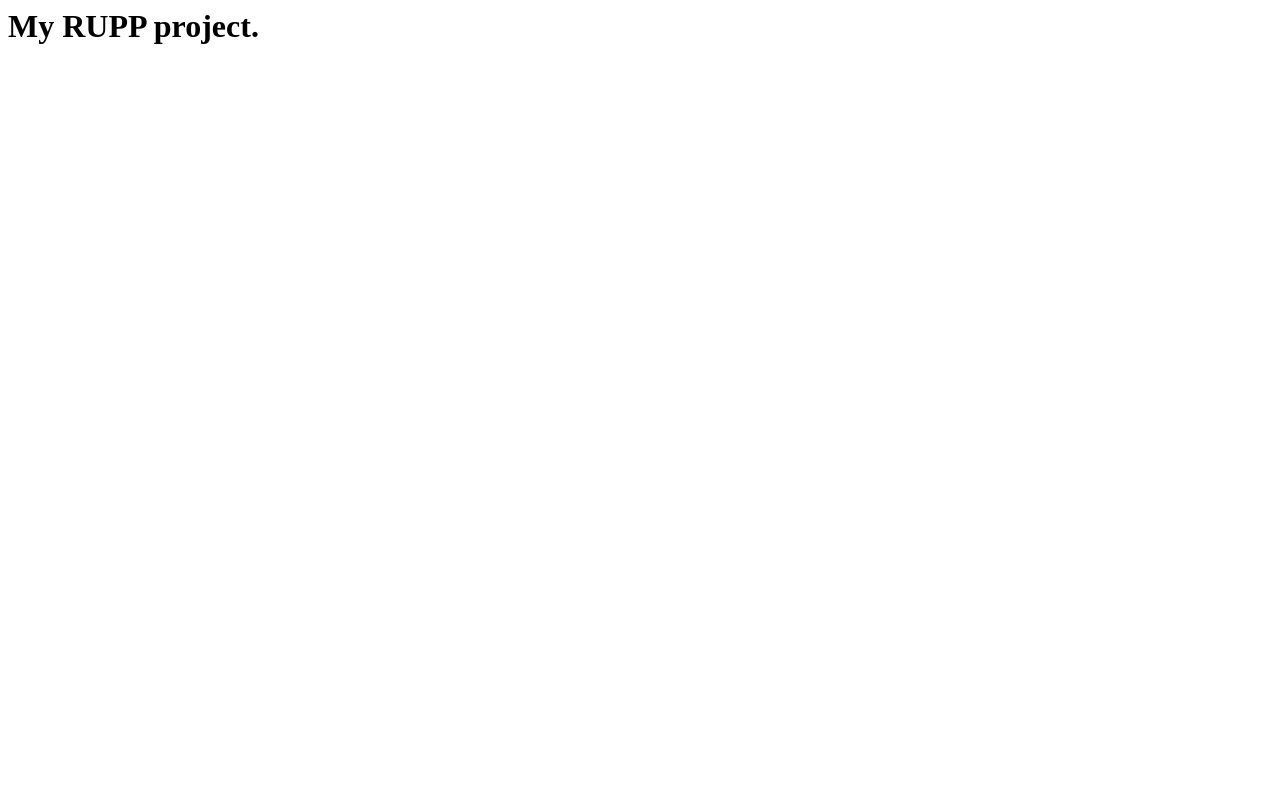
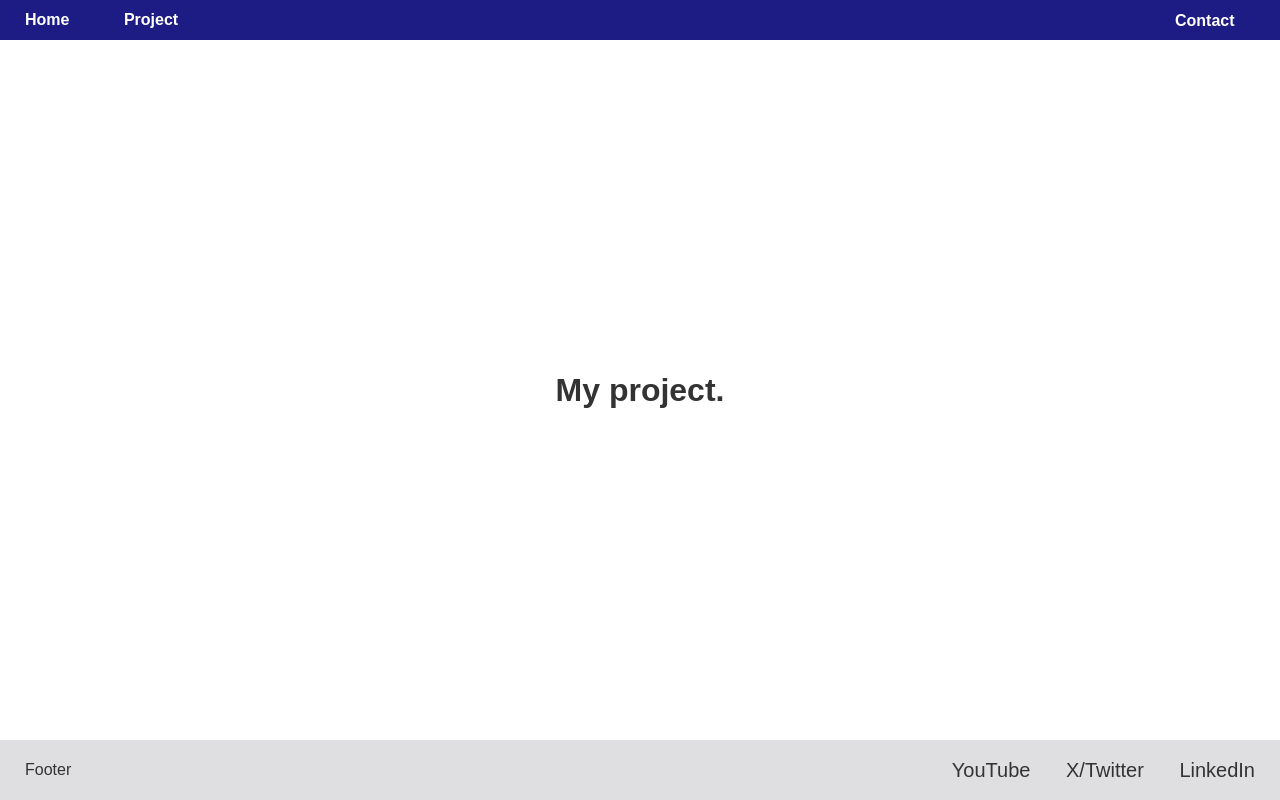
Before and after one commit to thisisdensok/thisisdensok.github.io, a plain HTML site: page project.html in a window 1280 px wide. Drawn offline with Linux system fonts and the light colour scheme.

Commit message:
Added header and footer

```diff
--- /dev/null
+++ b/js/footer.js
@@ -0,0 +1,73 @@
+const footerTemplate = document.createElement('template');
+
+footerTemplate.innerHTML = `
+  <style>
+    footer {
+      height: 60px;
+      padding: 0 10px;
+      list-style: none;
+      display: flex;
+      flex-shrink: 0;
+      justify-content: space-between;
+      align-items: center;
+      background-color: #dfdfe2;
+    }
+
+    ul {
+      padding: 0;
+    }
+
+    ul li {
+      list-style: none;
+      display: inline;
+    }
+
+    a {
+      margin: 0 15px;
+      color: inherit;
+      text-decoration: none;
+    }
+
+    a:hover {
+      padding-bottom: 5px;
+      box-shadow: inset 0 -2px 0 0 #333;
+    }
+
+    .social-row {
+      font-size: 20px;
+    }
+
+    .social-row li a {
+      margin: 0 15px;
+    }
+  </style>
+  <footer>
+    <ul>
+      <li><a href="#">Footer</a></li>
+    </ul>
+    <ul class="social-row">
+      <li><a href="#">YouTube</a></li>
+      <li><a href="#">X/Twitter</a></li>
+      <li><a href="#">LinkedIn</a></li>
+    </ul>
+  </footer>
+`;
+
+class Footer extends HTMLElement {
+  constructor() {
+    super();
+  }
+
+  connectedCallback() {
+    const fontAwesome = document.querySelector('link[href*="font-awesome"]');
+    const shadowRoot = this.attachShadow({ mode: 'closed' });
+
+    if (fontAwesome) {
+      shadowRoot.appendChild(fontAwesome.cloneNode());
+    }
+
+    shadowRoot.appendChild(footerTemplate.content);
+  }
+}
+
+customElements.define('footer-component', Footer);
--- /dev/null
+++ b/js/header.js
@@ -0,0 +1,81 @@
+const headerTemplate = document.createElement('template');
+
+headerTemplate.innerHTML = `
+  <style>
+    nav {
+      height: 40px;
+      display: flex;
+      align-items: center;
+      justify-content: space-between;
+      background: #1c1c84;
+    }
+
+    .header-contact .header-svg-icon {
+      visibility: hidden;
+      fill: blue;
+    }
+
+    .header-contact:hover .header-svg-icon {
+      visibility: visible;
+      fill: red;
+    }
+
+    ul {
+      padding: 0;
+    }
+
+    ul li {
+      list-style: none;
+      display: inline;
+    }
+
+    a {
+      font-weight: 700;
+      margin: 0 25px;
+      color: #fff;
+      text-decoration: none;
+    }
+
+    a:hover {
+      padding-bottom: 5px;
+      box-shadow: inset 0 -2px 0 0 #fff;
+    }
+  </style>
+  <header>
+    <nav>
+        <div class="header-left-menu">
+          <ul>
+            <li><a href="index.html">Home</a></li>
+            <li><a href="project.html">Project</a></li>
+          </ul>
+        </div>
+        <div class="header-right-menu">
+          <ul>
+            <li>
+              <a class="header-contact" target="_blank" href="https://www.densok.com/contact/">Contact
+                <svg class="header-svg-icon" xmlns="http://www.w3.org/2000/svg" height="16" viewBox="0 -960 960 960" width="16">
+                  <path d="m216-160-56-56 464-464H360v-80h400v400h-80v-264L216-160Z"/>
+                </svg>
+              </a>
+            </li>
+          </ul>
+        </div>
+
+      </ul>
+    </nav>
+  </header>
+`;
+
+class Header extends HTMLElement {
+  constructor() {
+    super();
+  }
+
+  connectedCallback() {
+    const shadowRoot = this.attachShadow({ mode: 'closed' });
+
+    shadowRoot.appendChild(headerTemplate.content);
+  }
+}
+
+customElements.define('header-component', Header);
--- a/project.html
+++ b/project.html
@@ -1 +1,25 @@
-<h1>My RUPP project.</h1>
+<!DOCTYPE html>
+<html lang="en">
+<head>
+    <meta charset="UTF-8">
+    <meta name="viewport" content="width=device-width, initial-scale=1.0">
+    <meta http-equiv="X-UA-Compatible" content="ie=edge">
+    <title>Den Sok - GitHub Pages</title>
+    <link rel="icon" type="image/x-icon" href="/images/favicon.ico">
+    <link href="style/style.css" rel="stylesheet" type="text/css" />
+    <script src="js/header.js" type="text/javascript" defer></script>
+    <script src="js/footer.js" type="text/javascript" defer></script>
+</head>
+
+<body>
+    <header-component></header-component>
+    <main>
+
+        <div class="main-content">
+            <h1>My project.</h1>
+        </div>
+
+    </main>
+    <footer-component></footer-component>
+</body>
+<html>
--- /dev/null
+++ b/style/style.css
@@ -0,0 +1,24 @@
+* {
+    margin: 0;
+    padding: 0;
+    box-sizing: border-box;
+}
+
+html,
+body {
+    height: 100%;
+}
+
+body {
+    color: #333;
+    font-family: sans-serif;
+    display: flex;
+    flex-direction: column;
+}
+
+main {
+    flex: 1 0 auto;
+    display: flex;
+    align-items: center;
+    justify-content: center;
+}
```
Also changed, not shown: index.html (+15 -3 lines), images/north_east_FILL0_wght400_GRAD0_opsz24.svg (added), js/script.js (deleted), style/index.css (deleted).
